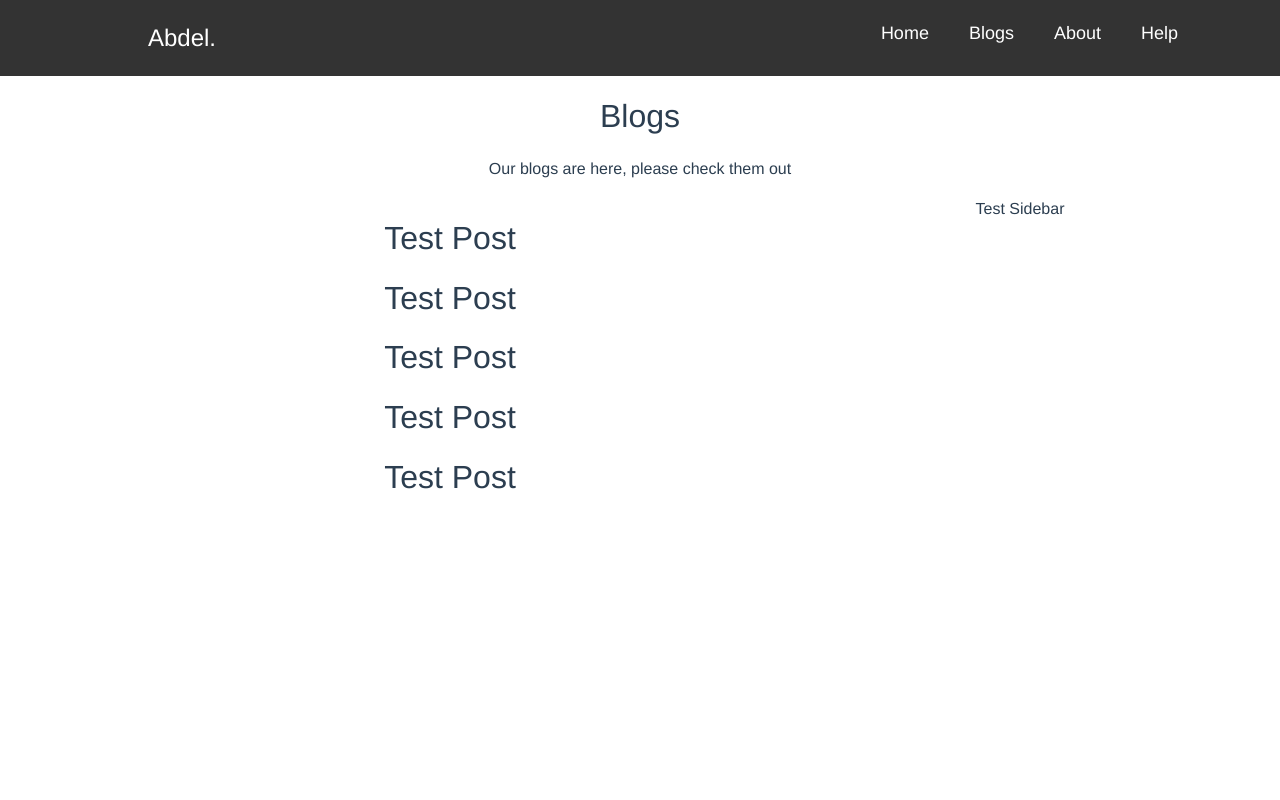
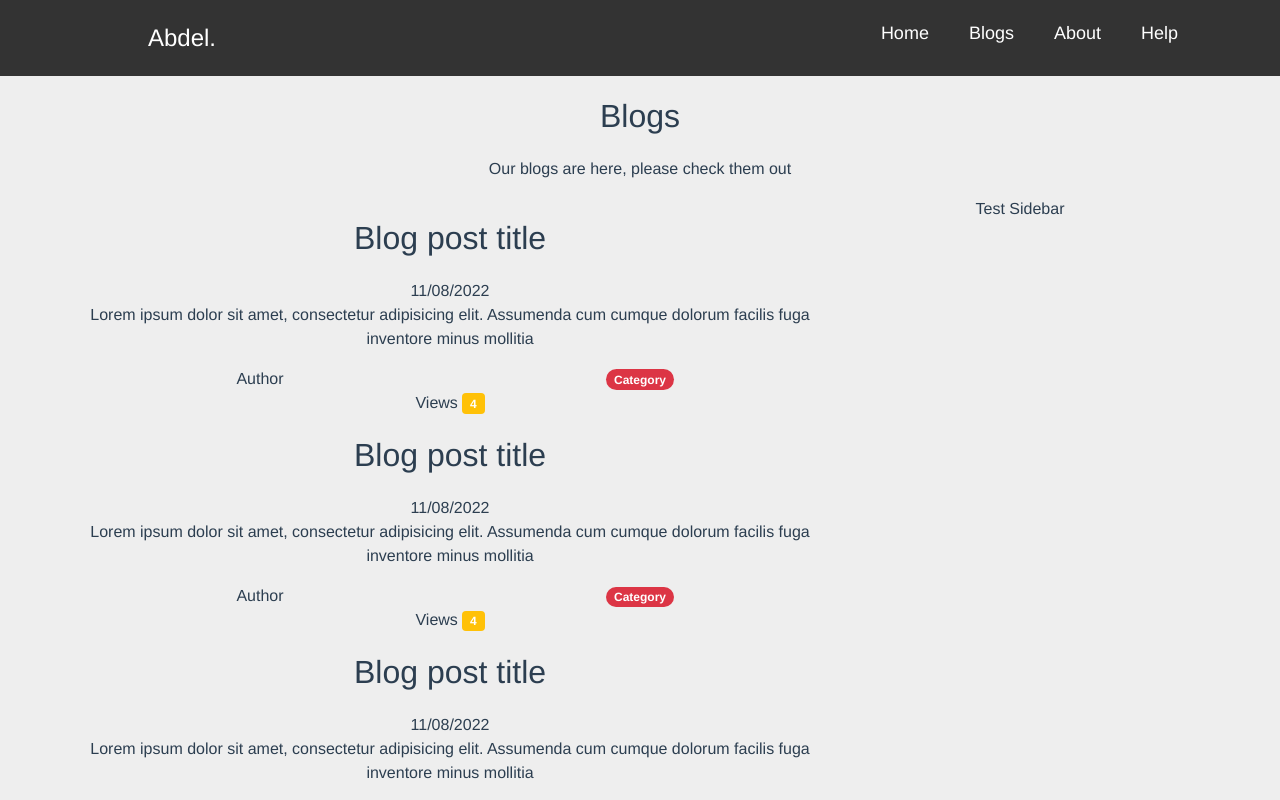
Before and after one commit to abdellatif-laghjaj/practice_vue_js, a Vue app: page /blogs in a window 1280 px wide. Shown: the top 800 px of the page. Built offline with nearby package versions, Linux system fonts and the light colour scheme.

Commit message:
update post design

```diff
--- a/src/components/blog/BlogPost.vue
+++ b/src/components/blog/BlogPost.vue
@@ -1,6 +1,24 @@
 <template>
     <div class="post">
-        <h1>Test Post</h1>
+        <h1 class="post-title">Blog post title</h1>
+        <span class="post-date">11/08/2022</span>
+        <p class="post-content">
+            Lorem ipsum dolor sit amet, consectetur adipisicing elit. Assumenda
+            cum cumque dolorum facilis fuga inventore minus mollitia
+        </p>
+        <div class="row">
+            <div class="col-sm-6">
+                <span class="post-author">Author</span>
+            </div>
+            <div class="col-sm-6">
+                <span class="badge rounded-pill bg-danger post-category"
+                    >Category</span
+                >
+            </div>
+        </div>
+        <div class="post-views">
+            <span>Views <span class="badge bg-warning">4</span></span>
+        </div>
     </div>
 </template>
 
--- /dev/null
+++ b/src/scss/global/_global.scss
@@ -0,0 +1,3 @@
+body{
+    background-color: #eeeeee;
+}
--- /dev/null
+++ b/src/scss/style.css
@@ -0,0 +1,9 @@
+body {
+  background-color: #eeeeee;
+}
+
+* {
+  box-sizing: border-box;
+}
+
+/*# sourceMappingURL=style.css.map */
--- a/src/scss/style.scss
+++ b/src/scss/style.scss
@@ -1,2 +1,5 @@
+//global file
+@import "global/global";
+
 //rest file
 @import "global/reset";
```
Also changed, not shown: 1 other file (tests, documents, lock files or other folders).
